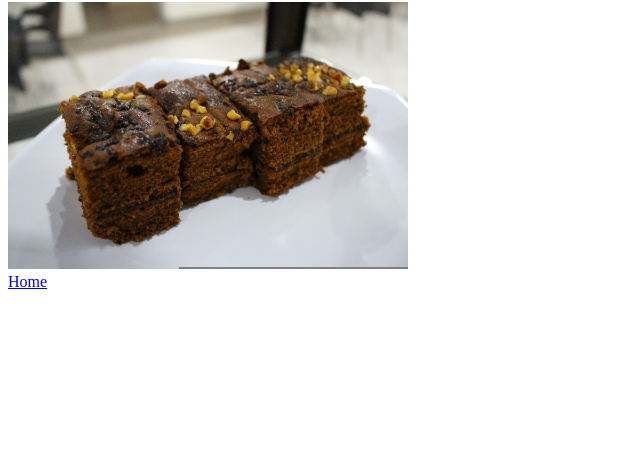
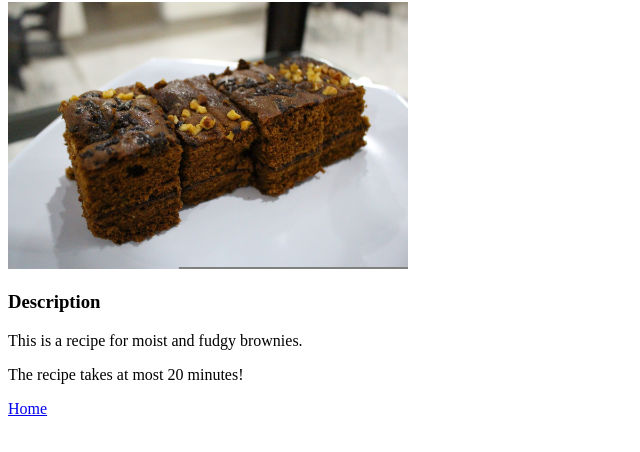
Before and after one commit to bytewarrior314/odin-recipes, a plain HTML site: page recipes/brownie.html in a window 1280 px wide. Shown: the part 78-530 px from the top of the page, without its empty margins (0-640 px from the left). Drawn offline with Linux system fonts and the light colour scheme.

Commit message:
Add description to brownie page

```diff
--- a/recipes/brownie.html
+++ b/recipes/brownie.html
@@ -10,6 +10,10 @@
 
     <img src="../img/brownie.jpg" alt="This is an image of a brownies" width="400">
 
+    <h3>Description</h3>
+    <p>This is a recipe for moist and fudgy brownies.</p>
+    <p>The recipe takes at most 20 minutes!</p>
+
     <footer>
         <a href="../index.html">Home</a>
     </footer>
```
